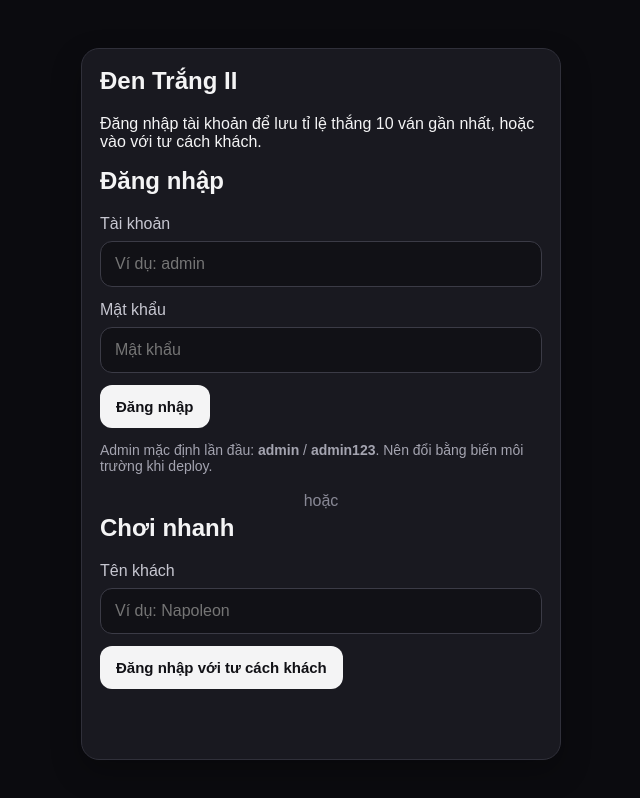
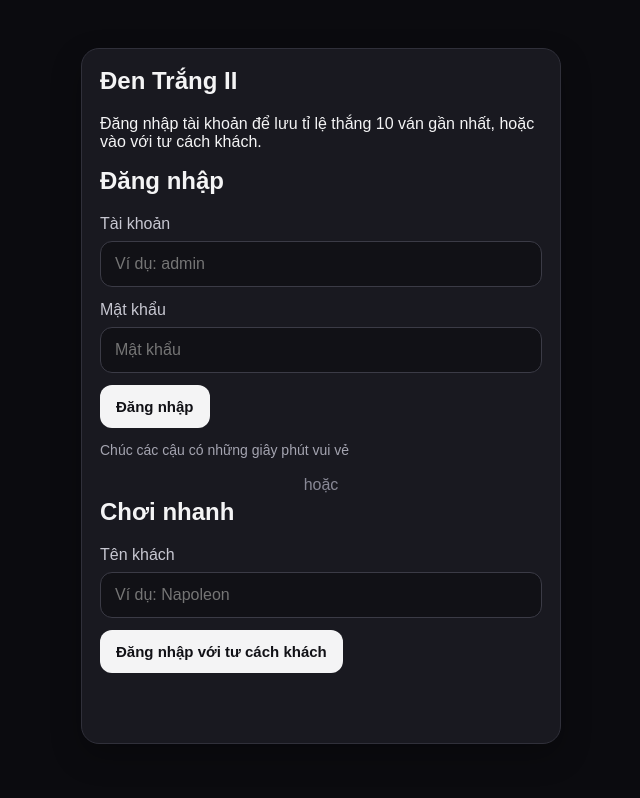
Before and after one commit to huyvu06-td/den-trang-ii, a website: page public/index.html in a window 1280 px wide. Shown: the whole page, without its empty margins (319-959 px from the left). Drawn offline with nearby package versions, Linux system fonts and the light colour scheme; no server answers.

Commit message:
Update index.html

```diff
--- a/public/index.html
+++ b/public/index.html
@@ -20,7 +20,7 @@
       <input id="loginPassword" type="password" placeholder="Mật khẩu" autocomplete="current-password" />
 
       <button id="loginBtn">Đăng nhập</button>
-      <p class="muted small">Admin mặc định lần đầu: <b>admin</b> / <b>admin123</b>. Nên đổi bằng biến môi trường khi deploy.</p>
+      <p class="muted small">Chúc các cậu có những giây phút vui vẻ</p>
 
       <div class="divider">hoặc</div>
 
```
